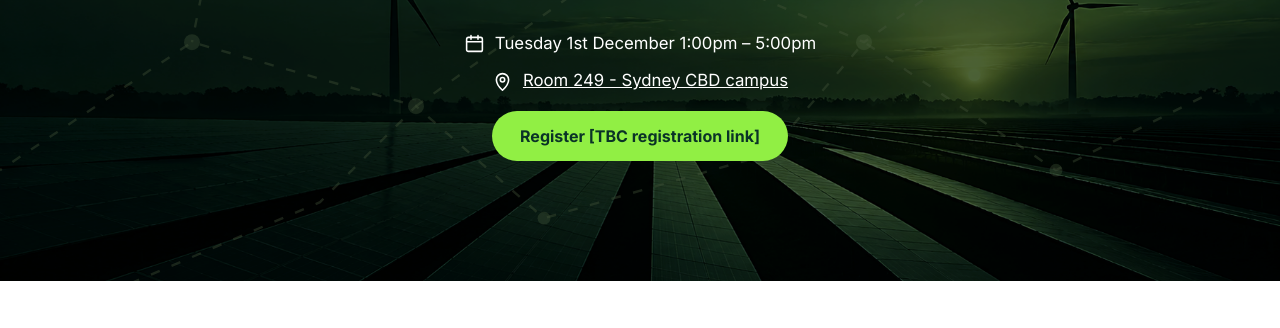
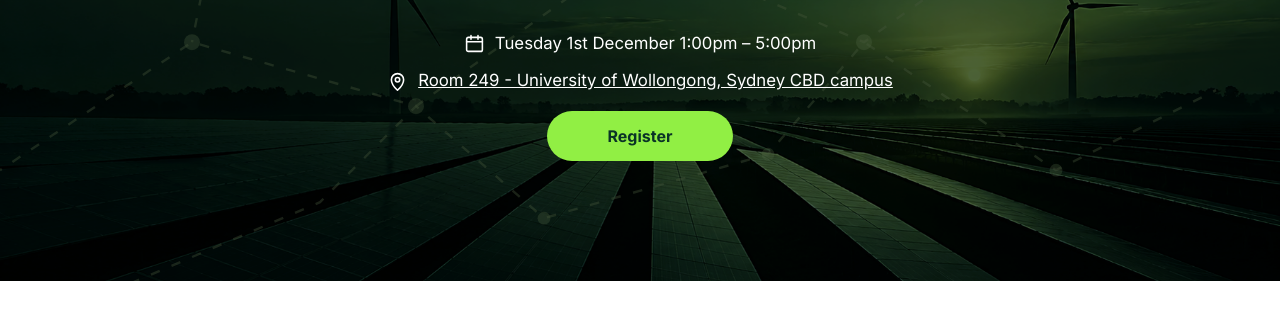
Before and after one commit to DSL-UOW/ai4smartgrids-workshop, a plain HTML site: page index.html in a window 1280 px wide. Shown: the part 327-655 px from the top of the page. Drawn offline with Linux system fonts and the light colour scheme; a web font is replaced by a local one.

Commit message:
Update location and link

```diff
--- a/assets/css/styles.css
+++ b/assets/css/styles.css
@@ -69,7 +69,7 @@ ul { list-style: none; margin: 0; padding: 0; }
 .hero-meta { display: flex; flex-direction: column; align-items: center; gap: 10px; font-size: 1.05rem; }
 .hero-meta li { display: flex; align-items: center; gap: 10px; justify-content: center; }
 .hero-meta a { color: #fff; }
-.button { display: inline-block; margin-top: 16px; background: var(--green); color: var(--navy); padding: 12px 28px; border-radius: 999px; font-weight: 700; text-decoration: none; transition: background .2s, box-shadow .2s; }
+.button { display: inline-block; margin-top: 16px; background: var(--green); color: var(--navy); padding: 12px 60px; border-radius: 999px; font-weight: 700; text-decoration: none; transition: background .2s, box-shadow .2s; }
 .button:hover { background: var(--green-light); box-shadow: 0 0 18px rgba(145, 239, 68, .55); }
 .button.is-placeholder { cursor: default; }
 
--- a/assets/js/content.js
+++ b/assets/js/content.js
@@ -12,10 +12,10 @@ window.SITE_CONTENT = {
   hero: {
     title: "AI for Smart Grids and Renewable Energy Systems",
     datetime: "Tuesday 1st December 1:00pm – 5:00pm",
-    location: "Room 249 - Sydney CBD campus",
+    location: "Room 249 - University of Wollongong, Sydney CBD campus",
     locationUrl: "https://www.google.com/maps/search/?api=1&query=UOW+Sydney+CBD+Campus+201+Sussex+Street+Sydney",              // optional map link for the location
     ctaLabel: "Register",          // button text; clear it ("") to hide the button
-    ctaUrl: "[TBC registration link]"  // replace with the real https:// link; the button becomes clickable
+    ctaUrl: "https://www.eventbrite.com.au/e/ai-for-smart-grids-and-renewable-energy-systems-workshop-tickets-2004093869713?aff=oddtdtcreator"  // replace with the real https:// link; the button becomes clickable
   },
 
   about: {
```
Also changed, not shown: 1 other file.
